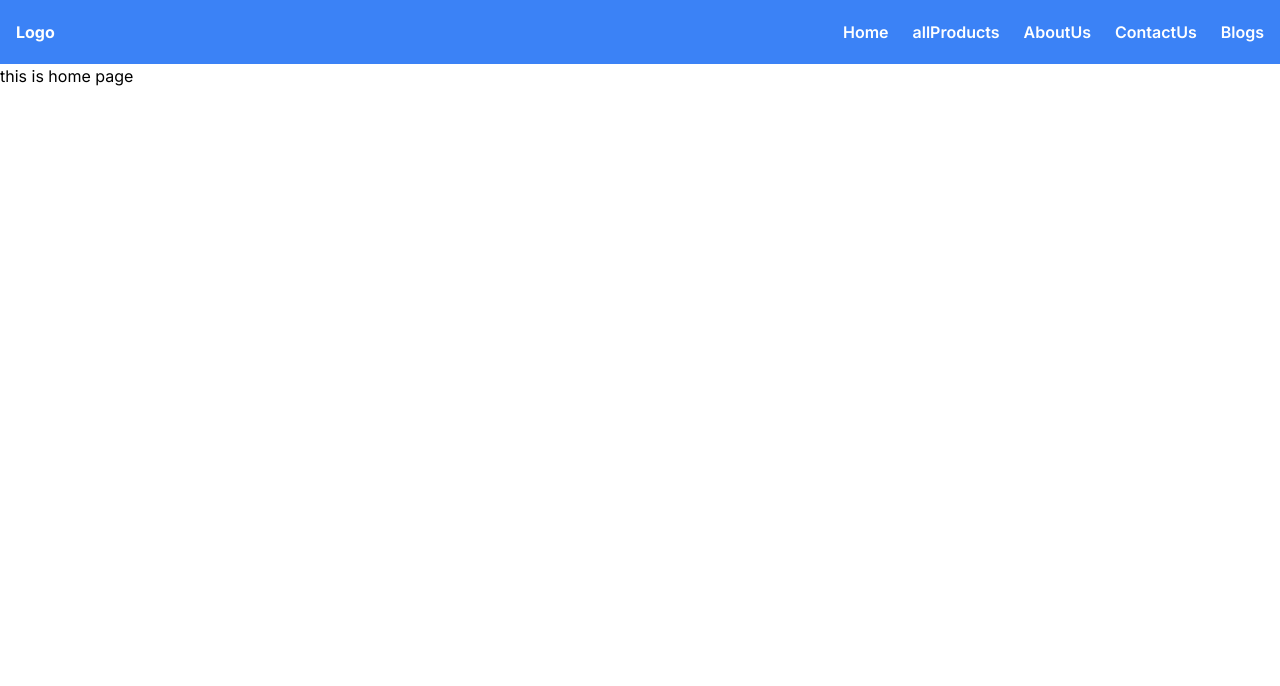
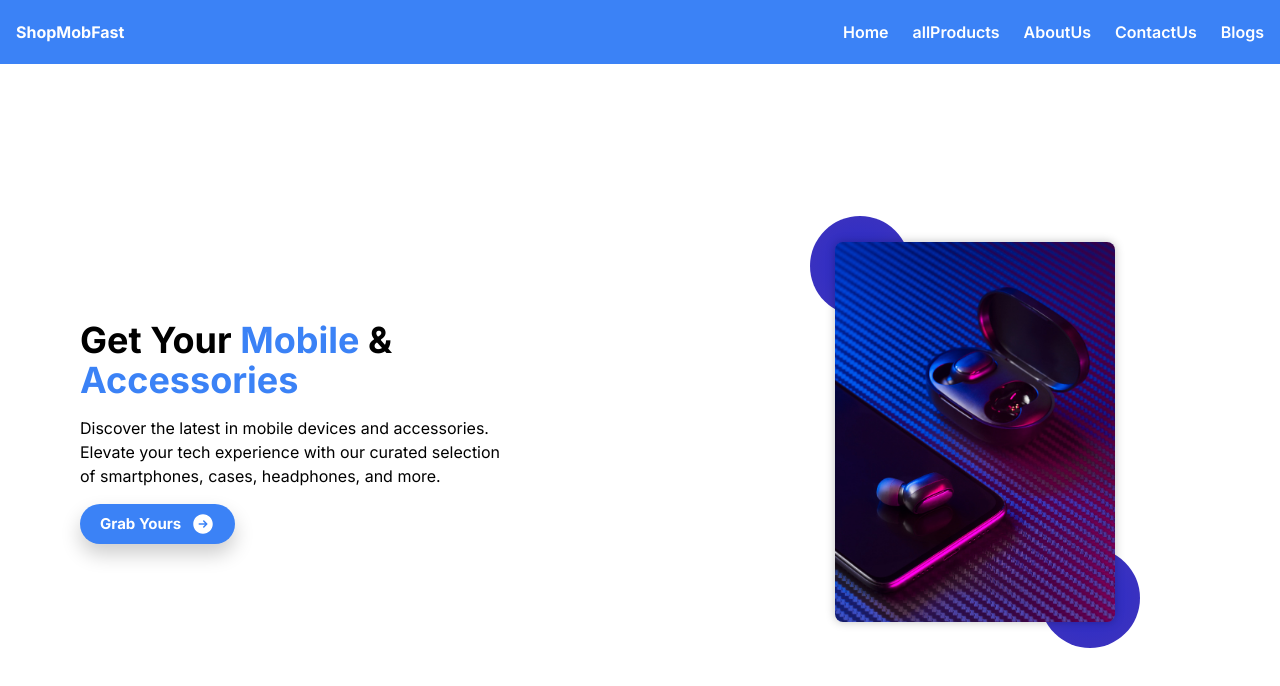
Before and after one commit to mdhasanali39/my-first-app-nextjs, a Next.js app: page / in a window 1280 px wide. Shown: the top 686 px of the page. Built offline with nearby package versions, Linux system fonts and the light colour scheme.

Commit message:
hero section completed with and navbar updated with position sticky

```diff
--- a/src/app/page.jsx
+++ b/src/app/page.jsx
@@ -1,7 +1,9 @@
+import Hero from "@/components/hero/Hero";
+
 const Home = () => {
   return (
     <div>
-      this is home page
+      <Hero/>
     </div>
   );
 };
--- /dev/null
+++ b/src/components/hero/Hero.jsx
@@ -0,0 +1,43 @@
+import Image from "next/image";
+import styles from "./hero.module.css";
+
+const Hero = () => {
+  return (
+    <div className="flex gap-6 items-center min-h-[calc(100vh-64px)] px-20">
+      {/* hero text content  */}
+      <div className="flex-[2] space-y-4">
+        <h2 className="text-4xl font-bold">
+          Get Your <span className='text-blue-500'>Mobile</span> & <p> <span className='text-blue-500'>Accessories</span></p>
+        </h2>
+        <p className="w-3/5">
+          Discover the latest in mobile devices and accessories. Elevate your
+          tech experience with our curated selection of smartphones, cases,
+          headphones, and more.
+        </p>
+        <button className={styles.button}>
+          Grab Yours
+          <svg fill="currentColor" viewBox="0 0 24 24" className={styles.icon}>
+            <path
+              clip-rule="evenodd"
+              d="M12 2.25c-5.385 0-9.75 4.365-9.75 9.75s4.365 9.75 9.75 9.75 9.75-4.365 9.75-9.75S17.385 2.25 12 2.25zm4.28 10.28a.75.75 0 000-1.06l-3-3a.75.75 0 10-1.06 1.06l1.72 1.72H8.25a.75.75 0 000 1.5h5.69l-1.72 1.72a.75.75 0 101.06 1.06l3-3z"
+              fill-rule="evenodd"
+            ></path>
+          </svg>
+        </button>
+      </div>
+      {/* hero image  */}
+      <div className="flex-1">
+
+        <div className={styles.imgCard}>
+          <div className={styles.imgCircle}></div>
+          <div className={styles.imgCircle}></div>
+          <div className={styles.imgCardInner}>
+                <Image className='rounded-lg' src='/shopmobfast-banner.jpg' alt='shopmobfast banner' fill/>
+          </div>
+        </div>
+      </div>
+    </div>
+  );
+};
+
+export default Hero;
--- /dev/null
+++ b/src/components/hero/hero.module.css
@@ -0,0 +1,123 @@
+/* hero button styles  */
+.button {
+    position: relative;
+    transition: all 0.3s ease-in-out;
+    box-shadow: 0px 10px 20px rgba(0, 0, 0, 0.2);
+    padding-block: 0.5rem;
+    padding-inline: 1.25rem;
+    background-color: rgb(59 130 246);
+    border-radius: 9999px;
+    display: flex;
+    align-items: center;
+    justify-content: center;
+    color: #ffff;
+    gap: 10px;
+    font-weight: bold;
+    /* border: 3px solid #ffffff4d; */
+    outline: none;
+    overflow: hidden;
+    font-size: 15px;
+  }
+
+  .icon {
+    width: 24px;
+    height: 24px;
+    transition: all 0.3s ease-in-out;
+  }
+
+  .button:hover {
+    transform: scale(1.05);
+    border-color: #fff9;
+  }
+
+  .button:hover .icon {
+    transform: translate(4px);
+  }
+
+  .button:hover::before {
+    animation: shine 1.2s ease-out infinite;
+  }
+
+  .button::before {
+    content: "";
+    position: absolute;
+    width: 100px;
+    height: 100%;
+    background-image: linear-gradient(
+      120deg,
+      rgba(255, 255, 255, 0) 30%,
+      rgba(255, 255, 255, 0.8),
+      rgba(255, 255, 255, 0) 70%
+    );
+    top: 0;
+    left: -100px;
+    opacity: 0.6;
+  }
+
+  @keyframes shine {
+    0% {
+      left: -100px;
+    }
+
+    60% {
+      left: 100%;
+    }
+
+    to {
+      left: 100%;
+    }
+  }
+
+  /* hero image styles  */
+  .imgCard {
+    width: 280px;
+    height: 380px;
+    transition: all 0.2s;
+    position: relative;
+    /* cursor: pointer; */
+  }
+
+  .imgCardInner {
+    width: inherit;
+    height: inherit;
+    background: rgba(255,255,255,.05);
+    box-shadow: 0 0 10px rgba(0,0,0,0.25);
+    backdrop-filter: blur(10px);
+    border-radius: 8px;
+  }
+
+  .imgCard:hover {
+    transform: scale(1.04) rotate(1deg);
+  }
+
+  .imgCircle {
+    width: 100px;
+    height: 100px;
+    background: radial-gradient(#282bca, #4134bb);
+    border-radius: 50%;
+    position: absolute;
+    animation: move-up6 2s ease-in infinite alternate-reverse;
+  }
+
+  .imgCircle:nth-child(1) {
+    top: -25px;
+    left: -25px;
+  }
+
+  .imgCircle:nth-child(2) {
+    bottom: -25px;
+    right: -25px;
+    animation-name: move-down1;
+  }
+
+  @keyframes move-up6 {
+    to {
+      transform: translateY(-10px);
+    }
+  }
+
+  @keyframes move-down1 {
+    to {
+      transform: translateY(10px);
+    }
+  }
--- a/src/components/navbar/Navbar.jsx
+++ b/src/components/navbar/Navbar.jsx
@@ -3,11 +3,11 @@ import NavLinks from "./navlinks/NavLinks";
 
 const Navbar = () => {
   return (
-    <div>
+    <div className="sticky top-0">
       <div className="flex justify-between py-5 px-4 bg-blue-500">
         {/* logo bar  */}
         <div>
-          <Link href='/' className="font-bold text-white">Logo</Link>
+          <Link href='/' className="font-bold text-white">ShopMobFast</Link>
         </div>
         {/* navbar links */}
         <NavLinks />
```
Also changed, not shown: public/shopmobfast-banner.jpg (added).
